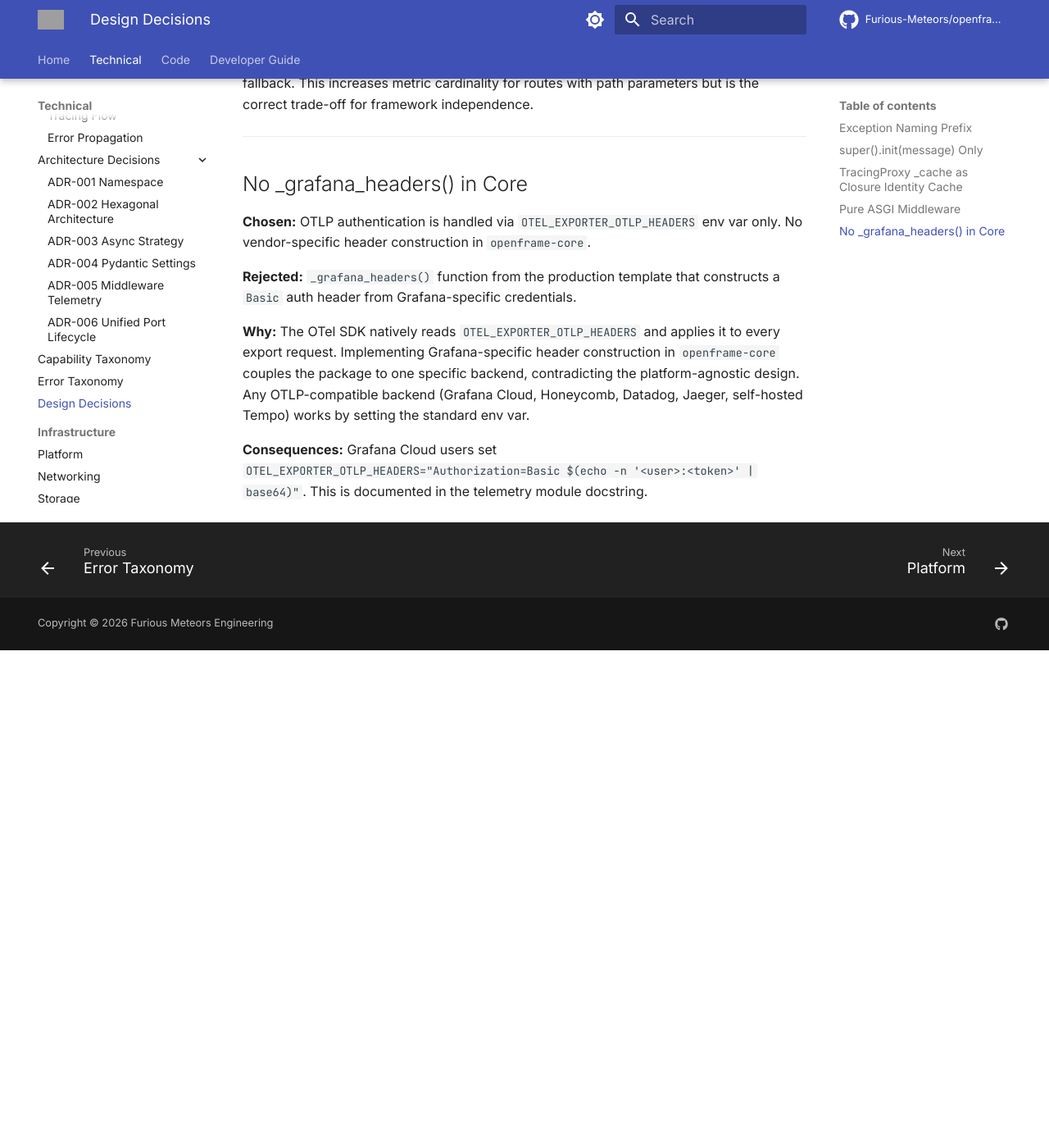
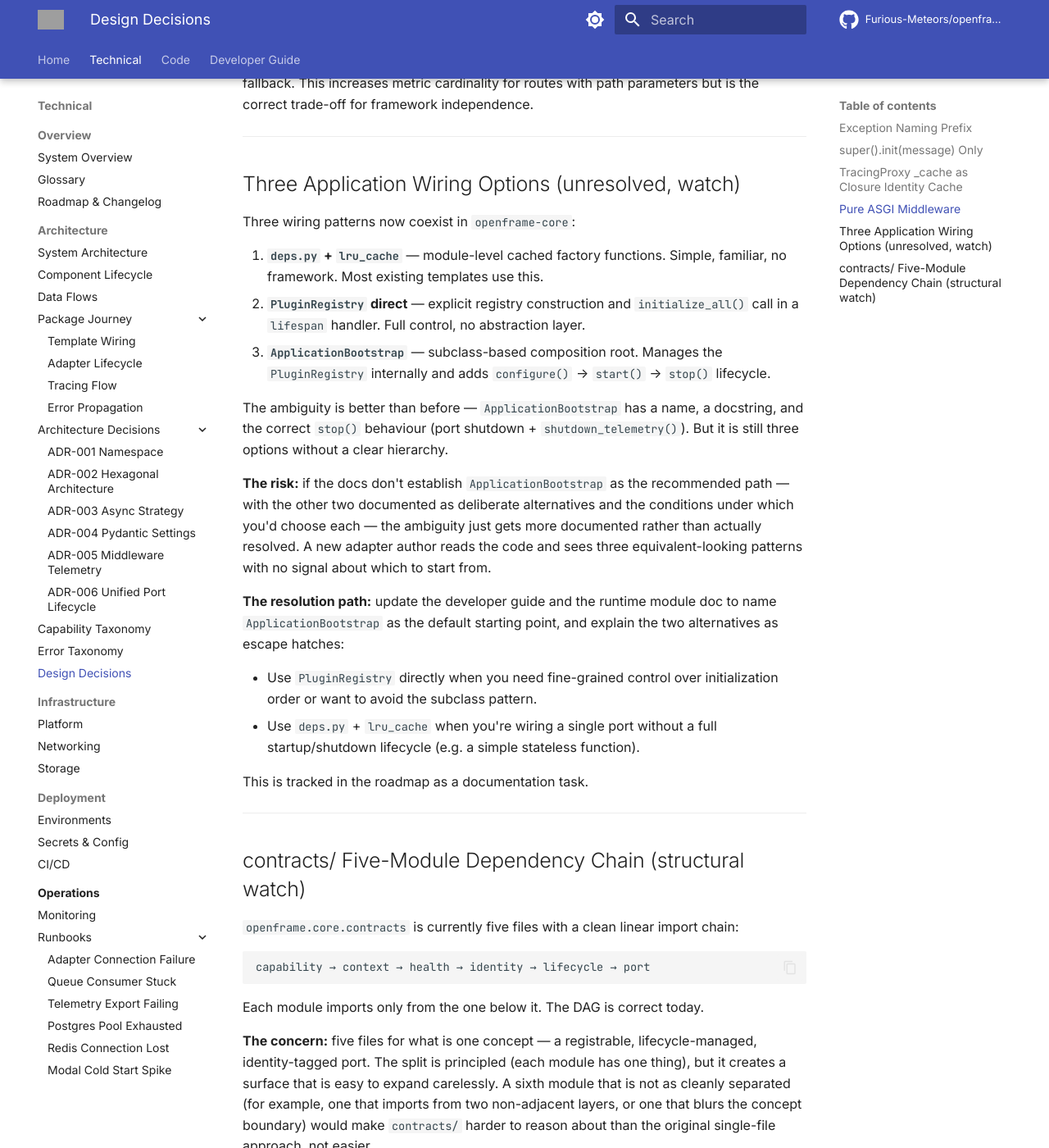
Before and after one commit to Furious-Meteors/openframe-core, an MkDocs documentation site: the page built from docs/technical/architecture/design-decisions.md, in a window 1280 px wide and 1400 px high, scrolled down 2007 px. Shown: the whole window at 82% size. Built offline with MkDocs 1.6.1 and Material for MkDocs 9.7.7, drawn with Linux system fonts in a browser that asks for light colours; comment, search, counter and statistics services are not loaded; before the commit the page ends 2800 px from its top, so only the background shows below that; some of the changed text lies outside the part shown; grey boxes are pictures that could not be loaded.

Commit message:
updating documetation fix

````diff
--- a/docs/technical/architecture/design-decisions.md
+++ b/docs/technical/architecture/design-decisions.md
@@ -54,7 +54,74 @@
 
 ---
 
-## No _grafana_headers() in Core
+## Three Application Wiring Options (unresolved, watch)
+
+Three wiring patterns now coexist in `openframe-core`:
+
+1. **`deps.py` + `lru_cache`** — module-level cached factory functions.
+   Simple, familiar, no framework. Most existing templates use this.
+2. **`PluginRegistry` direct** — explicit registry construction and
+   `initialize_all()` call in a `lifespan` handler. Full control, no
+   abstraction layer.
+3. **`ApplicationBootstrap`** — subclass-based composition root. Manages
+   the `PluginRegistry` internally and adds `configure()` → `start()` →
+   `stop()` lifecycle.
+
+The ambiguity is better than before — `ApplicationBootstrap` has a name,
+a docstring, and the correct `stop()` behaviour (port shutdown +
+`shutdown_telemetry()`). But it is still three options without a clear
+hierarchy.
+
+**The risk:** if the docs don't establish `ApplicationBootstrap` as the
+recommended path — with the other two documented as deliberate
+alternatives and the conditions under which you'd choose each — the
+ambiguity just gets more documented rather than actually resolved. A new
+adapter author reads the code and sees three equivalent-looking patterns
+with no signal about which to start from.
+
+**The resolution path:** update the developer guide and the runtime module
+doc to name `ApplicationBootstrap` as the default starting point, and
+explain the two alternatives as escape hatches:
+
+- Use `PluginRegistry` directly when you need fine-grained control over
+  initialization order or want to avoid the subclass pattern.
+- Use `deps.py` + `lru_cache` when you're wiring a single port without a
+  full startup/shutdown lifecycle (e.g. a simple stateless function).
+
+This is tracked in the roadmap as a documentation task.
+
+---
+
+## contracts/ Five-Module Dependency Chain (structural watch)
+
+`openframe.core.contracts` is currently five files with a clean linear
+import chain:
+
+```
+capability → context → health → identity → lifecycle → port
+```
+
+Each module imports only from the one below it. The DAG is correct today.
+
+**The concern:** five files for what is one concept — a registrable,
+lifecycle-managed, identity-tagged port. The split is principled (each
+module has one thing), but it creates a surface that is easy to expand
+carelessly. A sixth module that is not as cleanly separated (for example,
+one that imports from two non-adjacent layers, or one that blurs the
+concept boundary) would make `contracts/` harder to reason about than the
+original single-file approach, not easier.
+
+**The boundary condition:** the current five-module structure is fine as
+long as each module stays focused on a single, independently nameable
+concept. The signal to watch for is a new module that:
+
+- Imports from more than one existing `contracts/` module at the same
+  level (rather than strictly from the layer below it), or
+- Represents a concept that could have been a dataclass or a small
+  addition to an existing module rather than its own file.
+
+If either of those happens, consolidation should be considered before the
+chain grows to six or seven files.
 
 **Chosen:** OTLP authentication is handled via `OTEL_EXPORTER_OTLP_HEADERS` env var only. No vendor-specific header construction in `openframe-core`.
 
````
Also changed, not shown: docs/technical/overview/roadmap.md (+8 -0 lines), .github/CHANGELOG.md, 4 other files.
